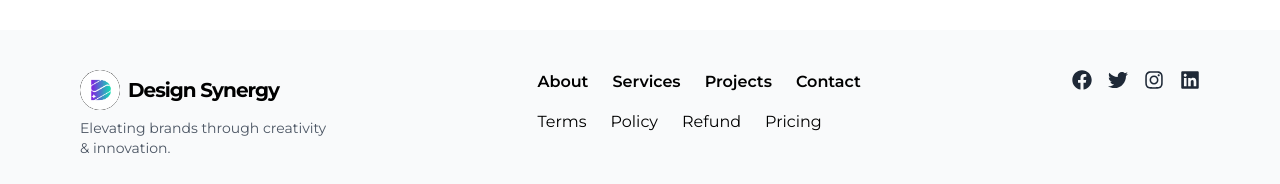
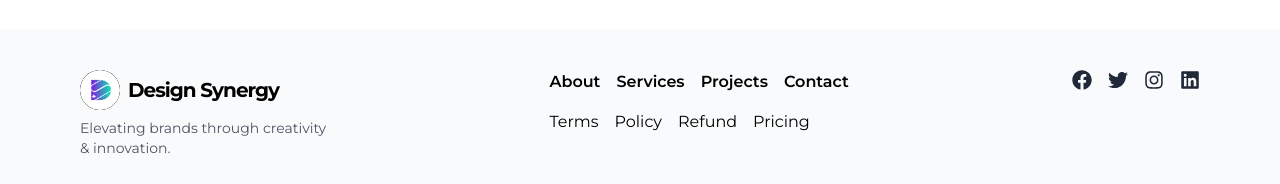
Before and after one commit to Savii01/design-synergy, a React (Create React App) app: page /about in a window 1280 px wide. Shown: the part 3422-3606 px from the top of the page. Built offline with nearby package versions, Linux system fonts and the light colour scheme.

Commit message:
nine commit

```diff
--- a/src/components/CursorFollower.jsx
+++ b/src/components/CursorFollower.jsx
@@ -31,7 +31,7 @@ const CursorFollower = () => {
 
   return (
     <div
-      className="z-[1500] fixed top-0 left-0 w-4 h-4 bg-purple dark:bg-lightBlue rounded-full pointer-events-none transition-transform duration-75 ease-out"
+      className="z-[1500] fixed top-0 left-0 w-4 h-4 bg-purple hidden lg:block dark:bg-lightBlue rounded-full pointer-events-none transition-transform duration-75 ease-out"
       style={{
         transform: `translate(${trail.x}px, ${trail.y}px)`,
       }}
--- a/src/components/Footer.jsx
+++ b/src/components/Footer.jsx
@@ -29,13 +29,13 @@ const Footer = () => {
           {/* Footer Links */}
           <div className="flex flex-col gap-y-4 justify-start items-start">
 
-          <div className="flex flex-wrap justify-center gap-6 mt-6 md:mt-0">
+          <div className="flex flex-wrap justify-center gap-4 mt-6 md:mt-0">
             <a href="/about" className="text-black dark:text-gray-300 hover:text-purple dark:hover:text-lightBlue  font-semibold transition">About</a>
             <a href="/services" className="text-black dark:text-gray-300 hover:text-purple dark:hover:text-lightBlue  font-semibold transition">Services</a>
             <a href="/portfolio" className="text-black dark:text-gray-300 hover:text-purple dark:hover:text-lightBlue  font-semibold transition">Projects</a>
             <a href="/contact" className="text-black dark:text-gray-300 hover:text-purple dark:hover:text-lightBlue  font-semibold transition">Contact</a>
           </div>
-          <div className="flex flex-wrap justify-center gap-6 mt-2 md:mt-0">
+          <div className="flex flex-wrap justify-center gap-4 mt-2 md:mt-0">
             <a href="/terms" className="text-black dark:text-gray-300 hover:text-purple dark:hover:text-lightBlue transition">Terms</a>
             <a href="/policy" className="text-black dark:text-gray-300 hover:text-purple dark:hover:text-lightBlue transition">Policy</a>
             <a href="/portfolio" className="text-black dark:text-gray-300 hover:text-purple dark:hover:text-lightBlue transition">Refund</a>
--- a/src/pages/About.jsx
+++ b/src/pages/About.jsx
@@ -8,7 +8,7 @@ import HappyClient from "../Assets/images/happy client.jpg"
 export default function About() {
   return (
     <div className="py-12 mt-20 px-2 md:px-12 lg:px-24 ">
-      <div className="text-left md:text-center lg:px-[150px] mb-20">
+      <div className="text-left md:text-center lg:px-[150px] px-5 mb-20">
         <p className="text-[18px] dark:text-gray-200 uppercase my-4">Our Story</p>
         <h1 className="text-4xl font-customFont text-gray-900 dark:text-gray-100 mb-4">Showcasing the Real People and Authentic Vision Behind Our Design Philosophy</h1>
         <p className="text-lg text-gray-600 dark:text-gray-200 mb-8">
```
